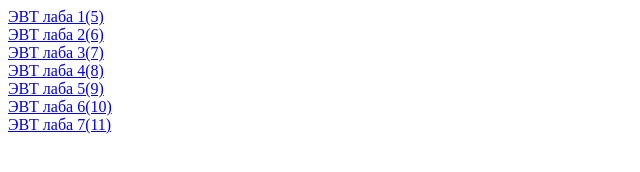
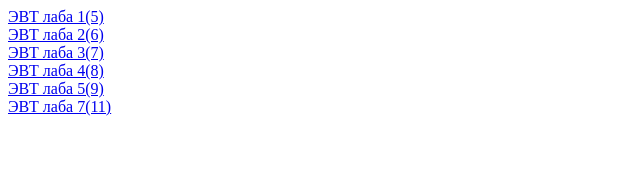
Before and after one commit to Zamotaev-ntn/evt_labs_6sem, a plain HTML site: page index.html in a window 1280 px wide. Shown: the whole page, without its empty margins (0-640 px from the left). Drawn offline with Linux system fonts and the light colour scheme.

Commit message:
Update index.html

```diff
--- a/index.html
+++ b/index.html
@@ -11,7 +11,6 @@
   <a href = "3/main.html">ЭВТ лаба 3(7)</a><br>
   <a href = "4/main.html">ЭВТ лаба 4(8)</a><br>
   <a href = "5/main.html">ЭВТ лаба 5(9)</a><br>
-  <a href = "6/main.html">ЭВТ лаба 6(10)</a><br>
   <a href = "7/main.html">ЭВТ лаба 7(11)</a><br>
 </body>
 </html>
```
